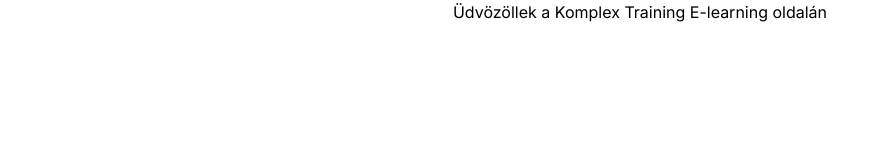
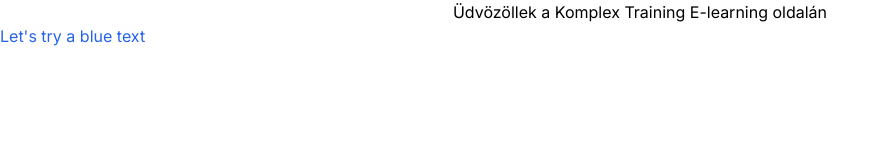
Before and after one commit to Prince-Csaba/komplex_learning, a Next.js app: page / in a window 1280 px wide. Shown: the top 160 px of the page, without its empty margins (0-888 px from the left). Built offline with nearby package versions, Linux system fonts and the light colour scheme.

Commit message:
git upstream test

```diff
--- a/src/app/page.tsx
+++ b/src/app/page.tsx
@@ -4,8 +4,8 @@ export default function Home() {
   return (
     <div>
       <h1 className="text-center">Üdvözöllek a Komplex Training E-learning oldalán</h1>
-      <p>
-
+      <p className="text-blue-600">
+        Let's try a blue text
       </p>
     </div>
   )
```
